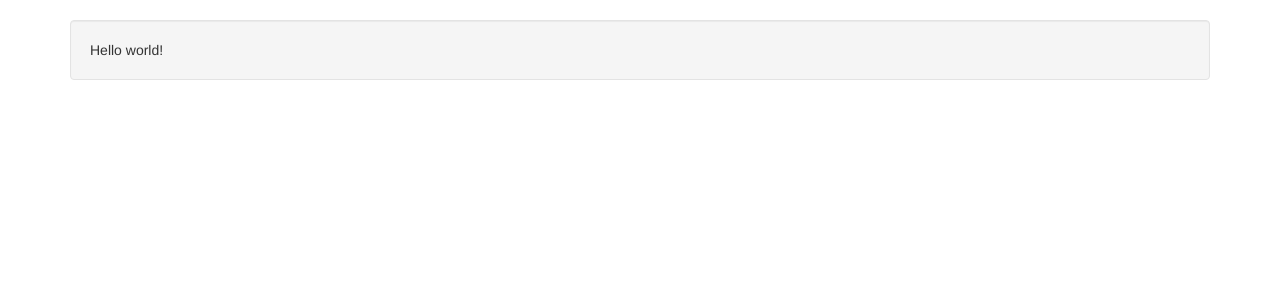
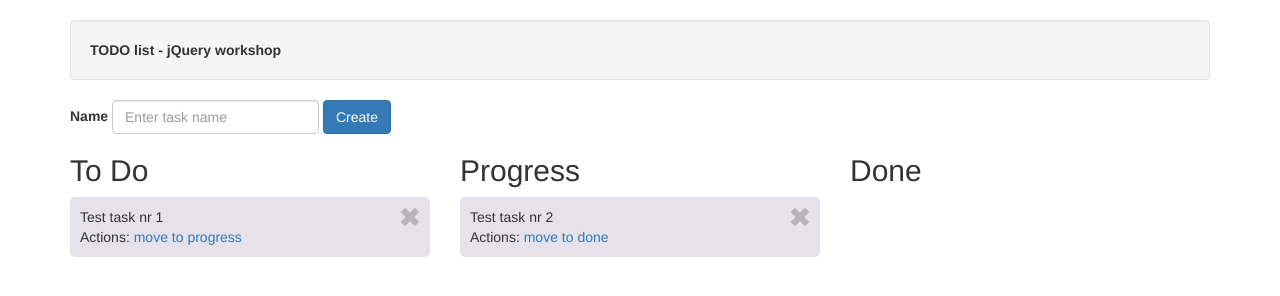
Before and after one commit to smtjquery/basicLevel, a website: page app/index.html in a window 1280 px wide. Drawn offline with Linux system fonts and the light colour scheme.

Commit message:
Task view

```diff
--- a/app/index.html
+++ b/app/index.html
@@ -12,7 +12,55 @@
 <body>
 
   <div class="container">
-    <p class="well">Hello world!</p>
+    <p class="well">
+      <b>TODO list - jQuery workshop</b>
+    </p>
+
+    <fileldset class="form-inline">
+      <div class="form-group">
+        <label for="new-task">Name</label>
+        <input type="text" class="form-control" id="new-task" placeholder="Enter task name">
+      </div>
+      <button type="submit" class="btn btn-primary">Create</button>
+    </fileldset>
+
+    <div class="row">
+
+      <div class="task-container col-md-4">
+        <h2>To Do</h2>
+
+        <!-- template for task in todo state -->
+        <div class="task">
+          <div class="title">Test task nr 1</div>
+          <div class="actions">
+            <span>Actions:</span>
+            <a href="#">move to progress</a>
+          </div>
+          <div class="close glyphicon glyphicon-remove"></div>
+        </div>
+
+      </div>
+
+      <div class="task-container col-md-4">
+        <h2>Progress</h2>
+
+        <!-- template for task in progress state -->
+        <div class="task">
+          <div class="title">Test task nr 2</div>
+          <div class="actions">
+            <span>Actions:</span>
+            <a href="#">move to done</a>
+          </div>
+          <div class="close glyphicon glyphicon-remove"></div>
+        </div>
+
+      </div>
+
+      <div class="task-container col-md-4">
+        <h2>Done</h2>
+      </div>
+
+    </div>
   </div>
 
   <script src="bower/jquery/jquery.js"></script>
--- a/app/styles/application.css
+++ b/app/styles/application.css
@@ -1,3 +1,17 @@
 body {
   margin-top: 20px;
 }
+
+.task {
+  background: #E6E2EB;
+  border-radius: 5px;
+  margin-bottom: 8px;
+  padding: 10px;
+  position: relative;
+}
+
+.task .close {
+  position: absolute;
+  top: 10px;
+  right: 10px;
+}
```
